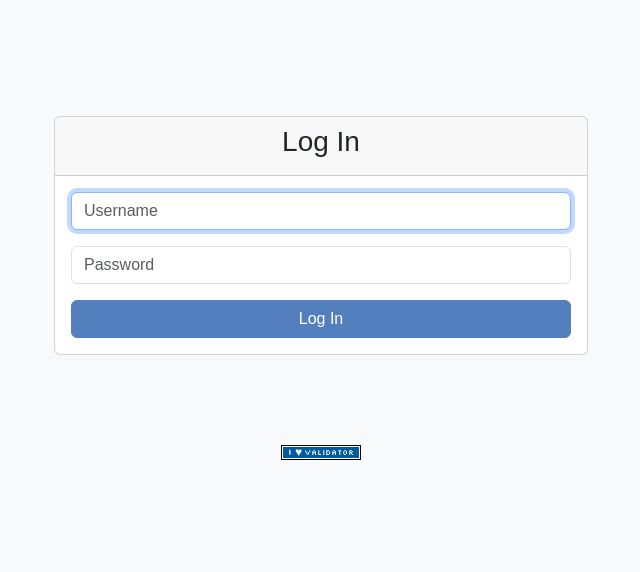
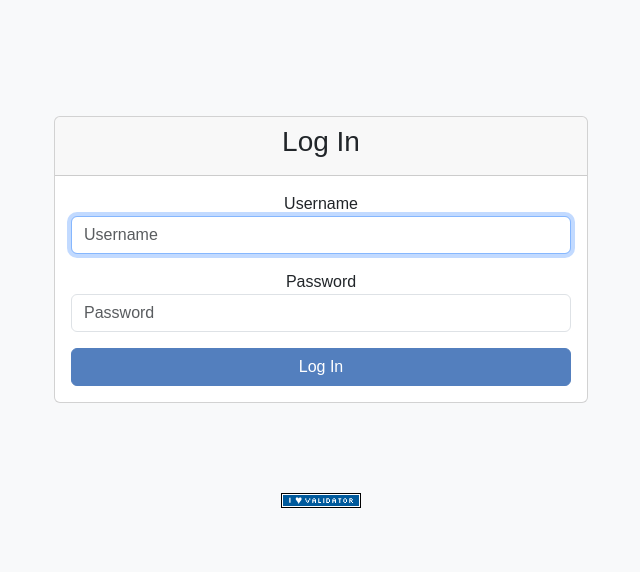
Before and after one commit to GenMoz22/Budget-Manager, a Flask app: page /login in a window 1280 px wide. Shown: the part 76-648 px from the top of the page, without its empty margins (319-959 px from the left). Run offline with Flask 3, Linux system fonts and the light colour scheme; parts of the project's set-up code (start-up, migrations or seed data) failed here and were passed over; some libraries are stand-ins or nearby versions.

Commit message:
Update login.html

```diff
--- a/templates/login.html
+++ b/templates/login.html
@@ -14,11 +14,14 @@
                 </div>
                 <div class="card-body">
                     <form action="/login" method="post">
+                        <input type="hidden" name="csrf_token" value="{{ csrf_token() }}"/>
                         <div class="mb-3">
-                            <input autocomplete="off" autofocus class="form-control" name="username" placeholder="Username" type="text" required>
+                            <label for="username">Username</label>
+                            <input autocomplete="off" autofocus class="form-control" name="username" id="username" placeholder="Username" type="text" required>
                         </div>
                         <div class="mb-3">
-                            <input class="form-control" name="password" placeholder="Password" type="password" required>
+                            <label for="password">Password</label>
+                            <input class="form-control" name="password" id="password" placeholder="Password" type="password" required>
                         </div>
                         <button class="btn btn-primary w-100" type="submit">Log In</button>
                     </form>
```
